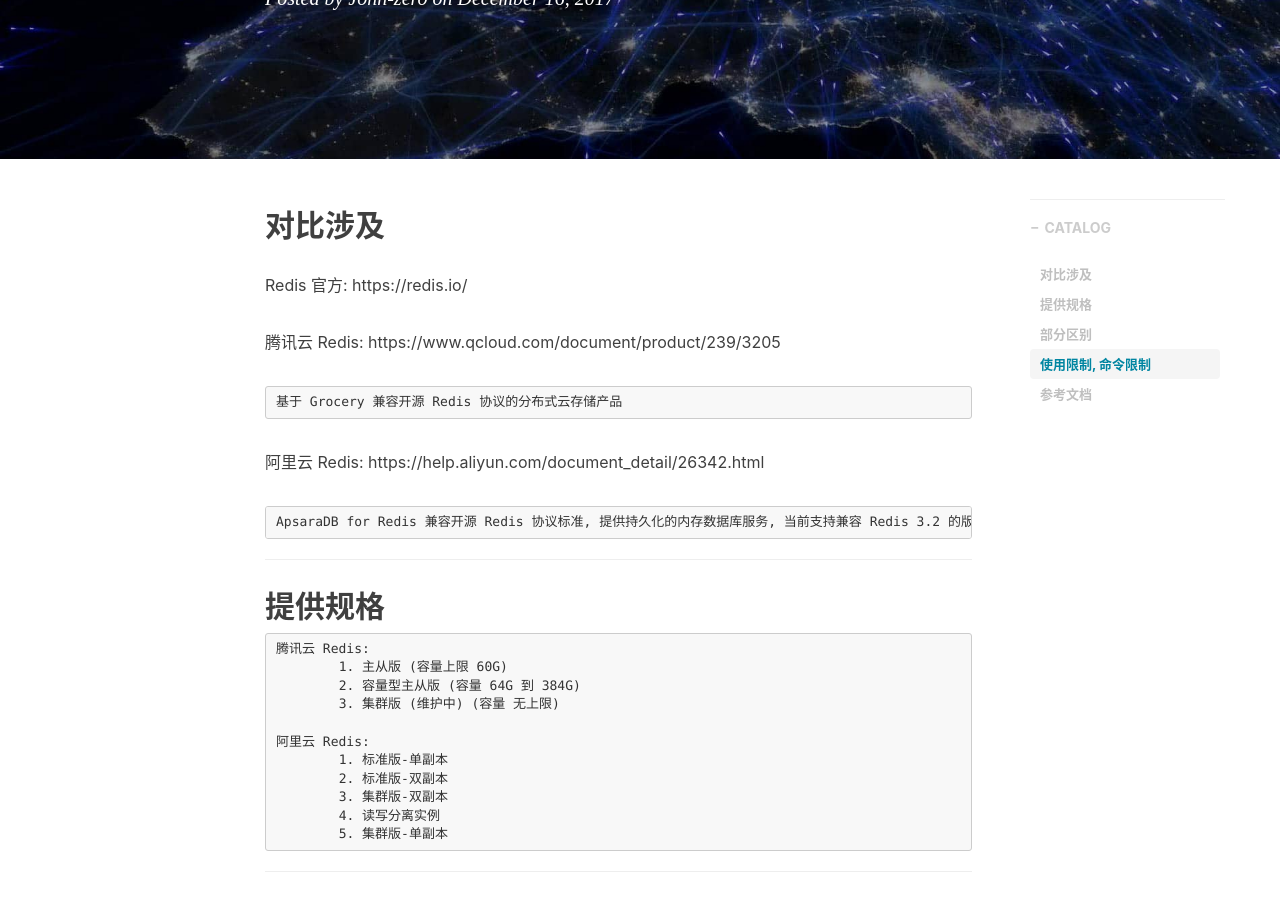
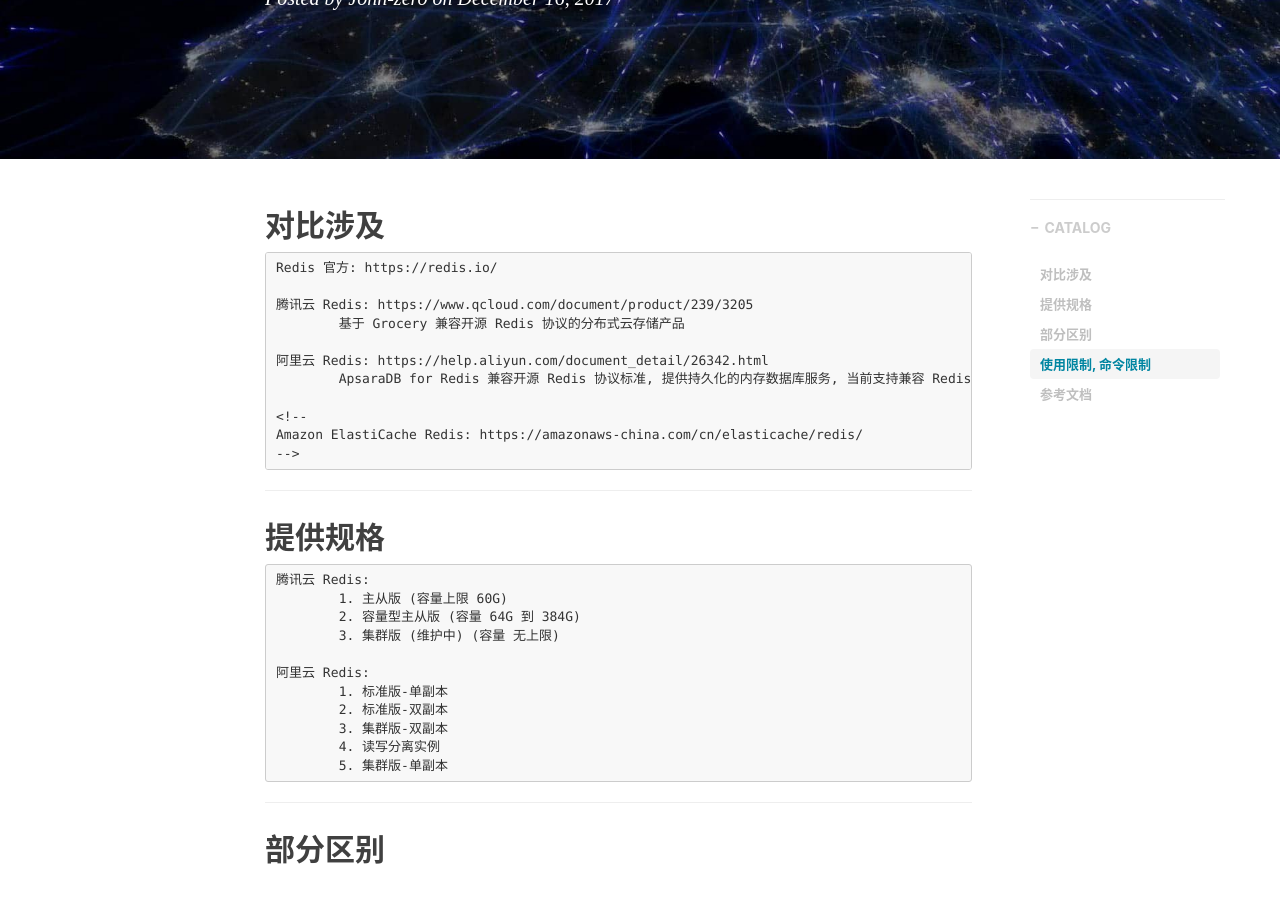
Before and after one commit to John-zero/John-zero.github.io, a Jekyll site: the page built from _posts/2017-12-16-redis-product-service-compared.markdown, in a window 1280 px wide and 900 px high, scrolled down 424 px. Built offline with Jekyll 4.4.1, drawn with Linux system fonts in a browser that asks for light colours; nearby versions of some CDN libraries; comment, search, counter and statistics services are not loaded.

Commit message:
refresh Redis 产品 服务 对比

```diff
--- a/_posts/2017-12-16-redis-product-service-compared.markdown
+++ b/_posts/2017-12-16-redis-product-service-compared.markdown
@@ -15,19 +15,17 @@
 
 ## 对比涉及
 
-Redis 官方: https://redis.io/
+	Redis 官方: https://redis.io/
 
-腾讯云 Redis: https://www.qcloud.com/document/product/239/3205
+	腾讯云 Redis: https://www.qcloud.com/document/product/239/3205
+		基于 Grocery 兼容开源 Redis 协议的分布式云存储产品
 
-	基于 Grocery 兼容开源 Redis 协议的分布式云存储产品
+	阿里云 Redis: https://help.aliyun.com/document_detail/26342.html
+		ApsaraDB for Redis 兼容开源 Redis 协议标准, 提供持久化的内存数据库服务, 当前支持兼容 Redis 3.2 的版本命令
 
-阿里云 Redis: https://help.aliyun.com/document_detail/26342.html
-
-	ApsaraDB for Redis 兼容开源 Redis 协议标准, 提供持久化的内存数据库服务, 当前支持兼容 Redis 3.2 的版本命令
-
-<!--
-Amazon ElastiCache Redis: https://amazonaws-china.com/cn/elasticache/redis/
--->
+	<!--
+	Amazon ElastiCache Redis: https://amazonaws-china.com/cn/elasticache/redis/
+	-->
 
 ***
 
@@ -80,6 +78,7 @@
 1. <a href="https://help.aliyun.com/document_detail/54961.html" target="_blank">使用限制</a>
 2. <a href="https://help.aliyun.com/document_detail/26356.html" target="_blank">支持的 Redis 命令</a>
 
+
 	EVAL 脚本 (对基于 Redis 实现 分布式锁 有所影响)
 		腾讯云 Redis 主从, 集群 暂时都不支持
 		阿里云 Redis 集群不支持, 但是 标准版 支持
```
